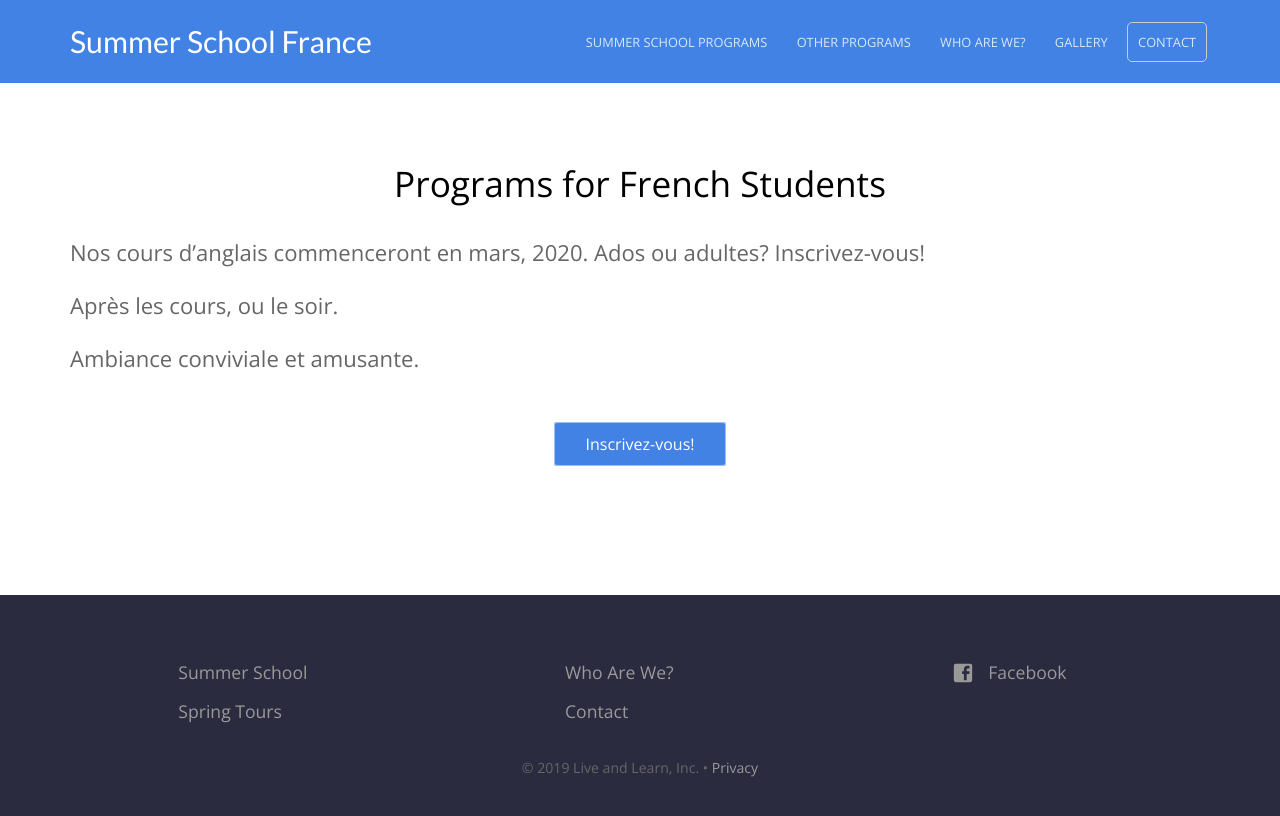
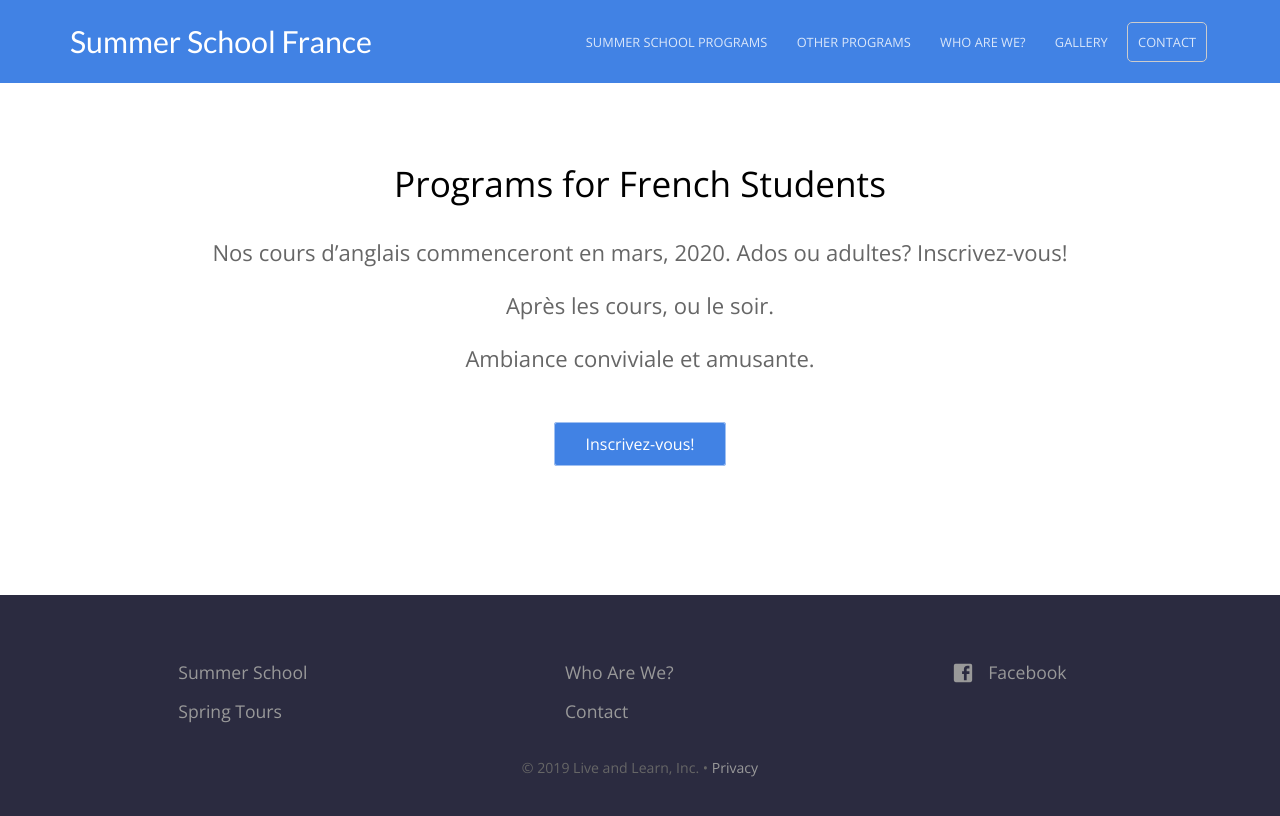
Before and after one commit to baritchie/project1, a Jekyll site: the page built from parlezvousenglish.html, in a window 1280 px wide. Shown: the top 816 px of the page. Built offline with Jekyll 4.4.1, drawn with Linux system fonts in a browser that asks for light colours.

Commit message:
Updated 'parlezvousenglish.html' via CloudCannon

```diff
--- a/parlezvousenglish.html
+++ b/parlezvousenglish.html
@@ -13,7 +13,7 @@ faq:
     answer: 'FAQ Answer #4'
 ---
 
-<div class="otherprograms center">
+<div class="otherprograms center-text">
     <p>Nos cours d’anglais commenceront en mars, 2020. Ados ou adultes?  Inscrivez-vous!</p>
     <p>Après les cours, ou le soir.</p>
     <p>Ambiance conviviale et amusante.</p>
```
